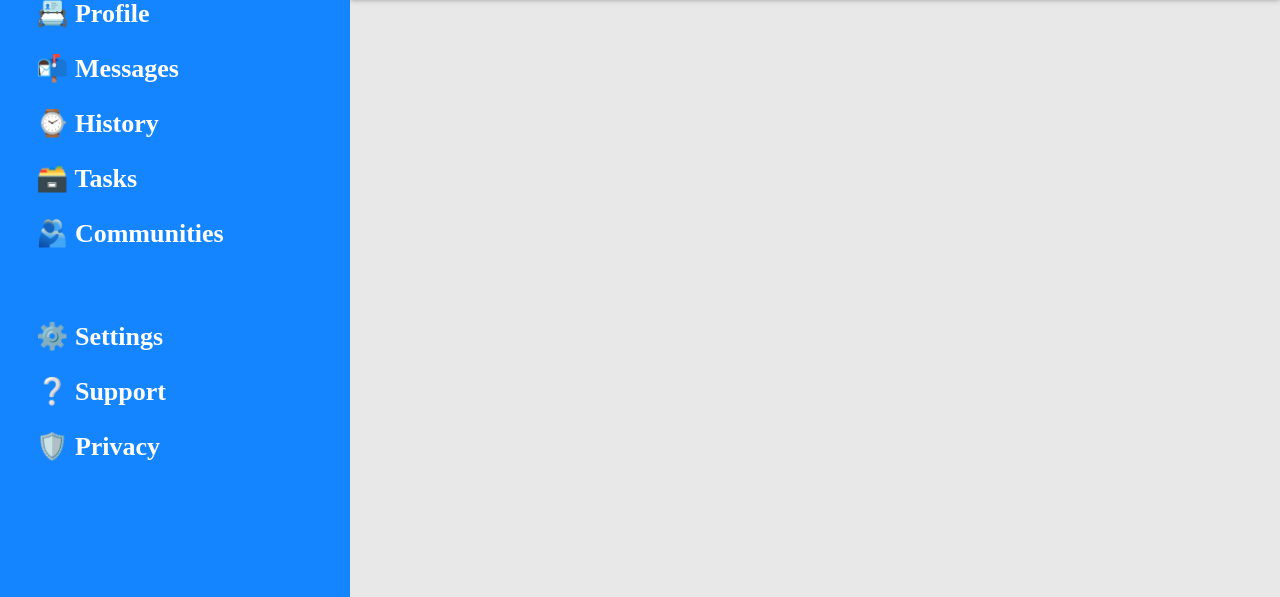
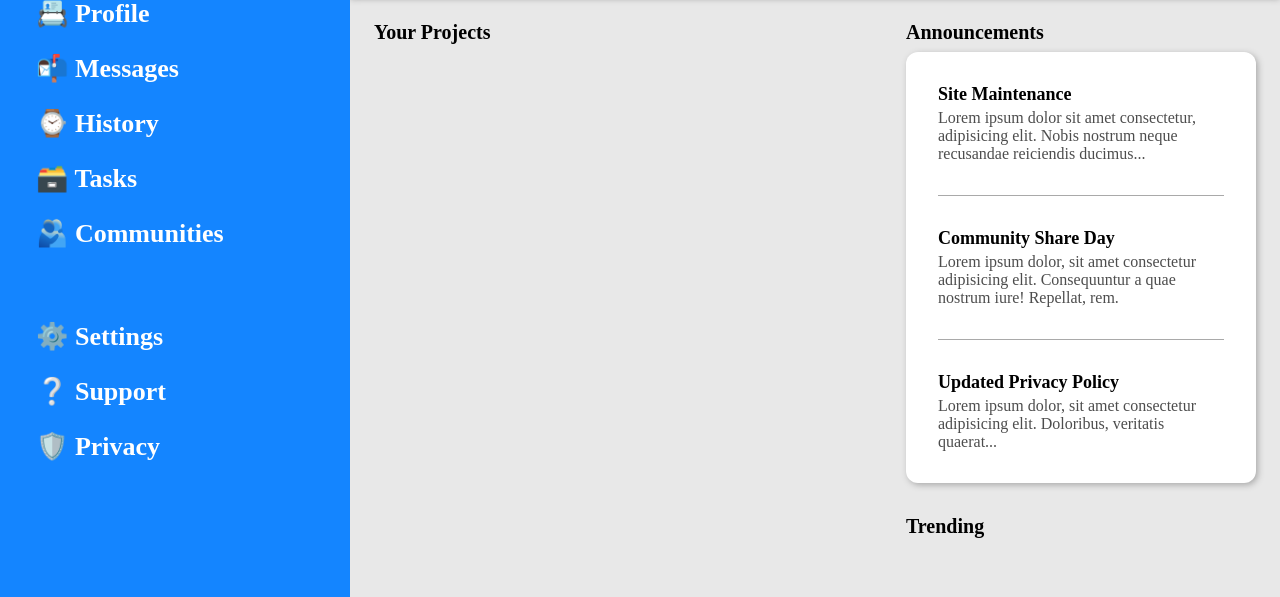
Before and after one commit to ThreeDotsEllipsis/admin-dashboard, a plain HTML site: page index.html in a window 1280 px wide. Shown: the part 203-800 px from the top of the page. Drawn offline with Linux system fonts and the light colour scheme.

Commit message:
Create announcements section

```diff
--- a/index.html
+++ b/index.html
@@ -50,6 +50,36 @@
         </div>
     </div>
     <div class="main-container">
+        <div class="projects">
+            <div class="title">Your Projects</div>
+            <div class="content"></div>
+
+        </div>
+        <div class="announcements">
+            <div class="title">Announcements</div>
+            <div class="content">
+                <div>
+                    <div class="topic">Site Maintenance</div>
+                    <div class="text">Lorem ipsum dolor sit amet consectetur, adipisicing elit. Nobis nostrum neque
+                        recusandae reiciendis ducimus...</div>
+                </div>
+                <div>
+                    <div class="topic">Community Share Day</div>
+                    <div class="text">Lorem ipsum dolor, sit amet consectetur adipisicing elit. Consequuntur a quae
+                        nostrum iure! Repellat, rem.</div>
+                </div>
+                <div>
+                    <div class="topic">Updated Privacy Policy</div>
+                    <div class="text">Lorem ipsum dolor, sit amet consectetur adipisicing elit. Doloribus, veritatis
+                        quaerat...</div>
+                </div>
+            </div>
+        </div>
+        <div class="trending">
+            <div class="title">Trending</div>
+            <div class="content"></div>
+        </div>
+    </div>
 
     </div>
 
--- a/styles.css
+++ b/styles.css
@@ -54,7 +54,7 @@ body {
 
 .header {
     z-index: 1;
-    box-shadow: 0 2px 6px gray;
+    box-shadow: 0 2px 6px darkgray;
     display: grid;
     grid-template-columns: 2fr 1fr;
     grid-template-rows: 1fr 2fr;
@@ -153,4 +153,50 @@ body {
 
 .main-container {
     background-color: var(--background-color);
+    display: grid;
+    grid-template-columns: 1fr 350px;
+    grid-template-rows: 1fr 1fr;
+    gap: 32px;
+    padding: 24px;
+    overflow: scroll;
 }
+
+.main-container .projects {
+    grid-row: 1/3;
+}
+
+.main-container .title {
+    font-size: 20px;
+    font-weight: bold;
+    margin-bottom: 8px;
+}
+
+.main-container .announcements .content {
+    background-color: white;
+    display: flex;
+    flex-flow: column nowrap;
+    padding: 32px;
+    gap: 32px;
+    border-radius: 12px;
+    box-shadow: 2px 2px 6px darkgray;
+}
+
+.main-container .announcements .content>div {
+    padding-bottom: 32px;
+    border-bottom: 1px solid darkgray;
+}
+
+.main-container .announcements .content>div:last-child {
+    padding-bottom: 0px;
+    border: 0;
+}
+
+.main-container .announcements .content .topic {
+    font-weight: bold;
+    margin-bottom: 4px;
+    font-size: 18px;
+}
+
+.main-container .announcements .content .text {
+    color: rgb(77, 77, 77);
+}
```
